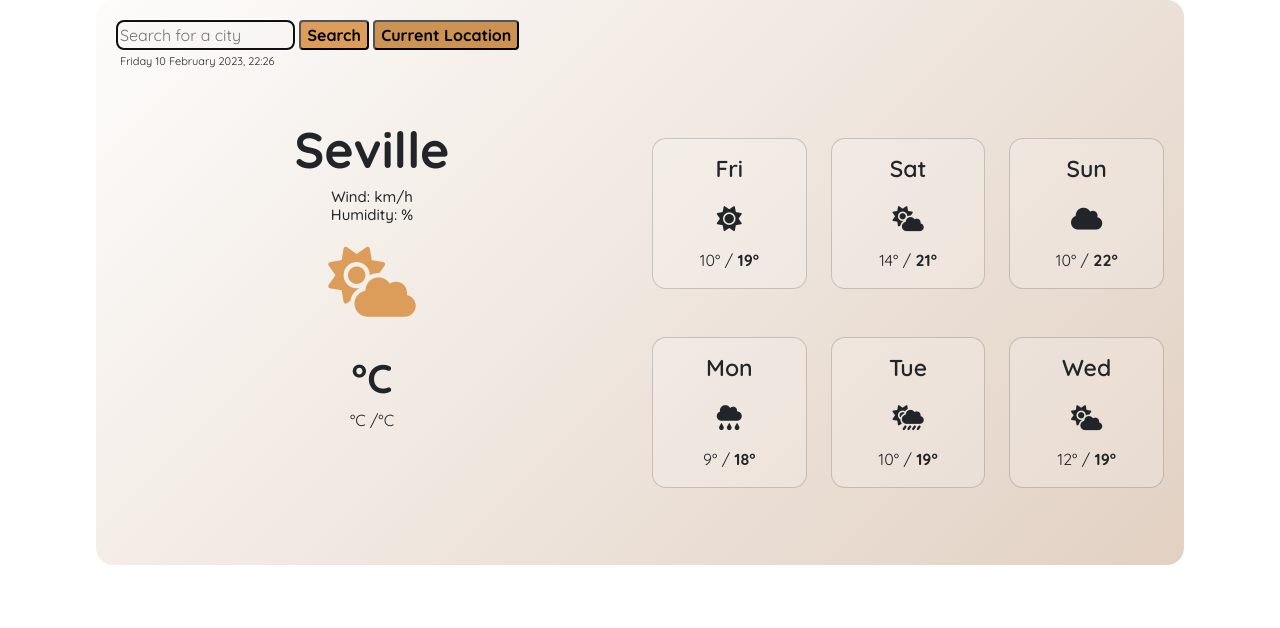
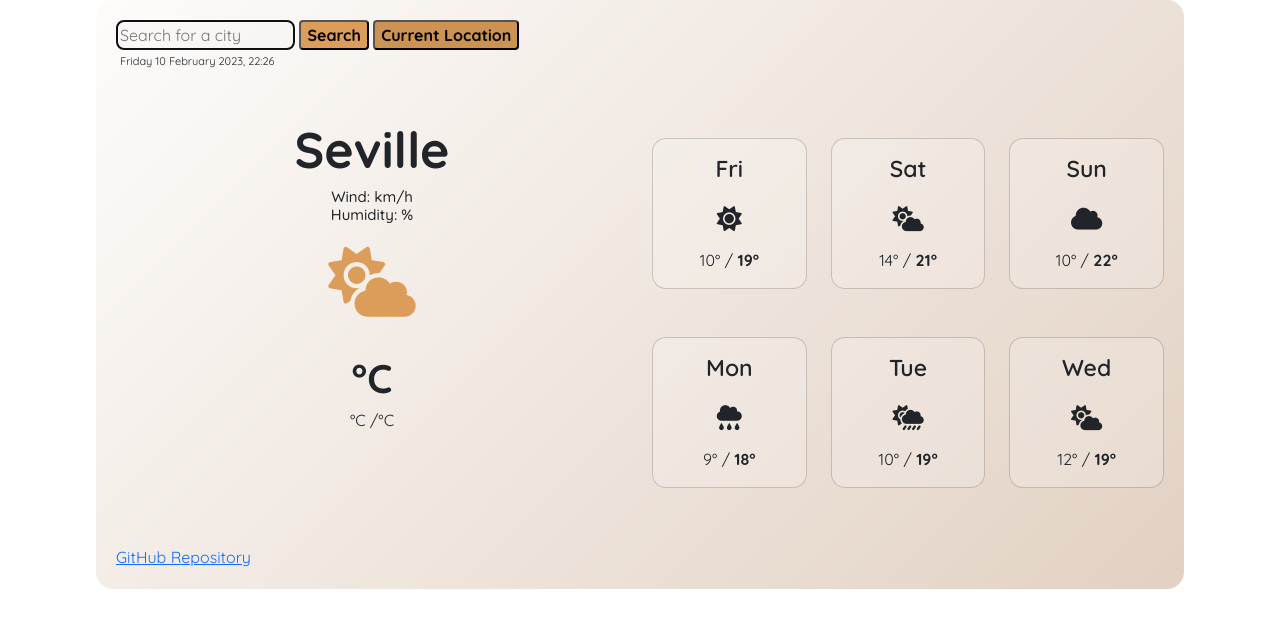
Before and after one commit to avdelsen/SheCodes-Plus-Weather-App-Project, a plain HTML site: page index.html in a window 1280 px wide. Drawn offline with nearby package versions, Linux system fonts and the light colour scheme; no server answers.

Commit message:
Added footer with link to GitHub repository

```diff
--- a/index.html
+++ b/index.html
@@ -114,6 +114,7 @@
             </div>
           </div>
        </div>
+       <footer><a href="https://github.com/avdelsen/SheCodes-Plus-Weather-App-Project">GitHub Repository</a></footer>
   <script src="src/index.js"></script>
   </body>
 </html>
```
